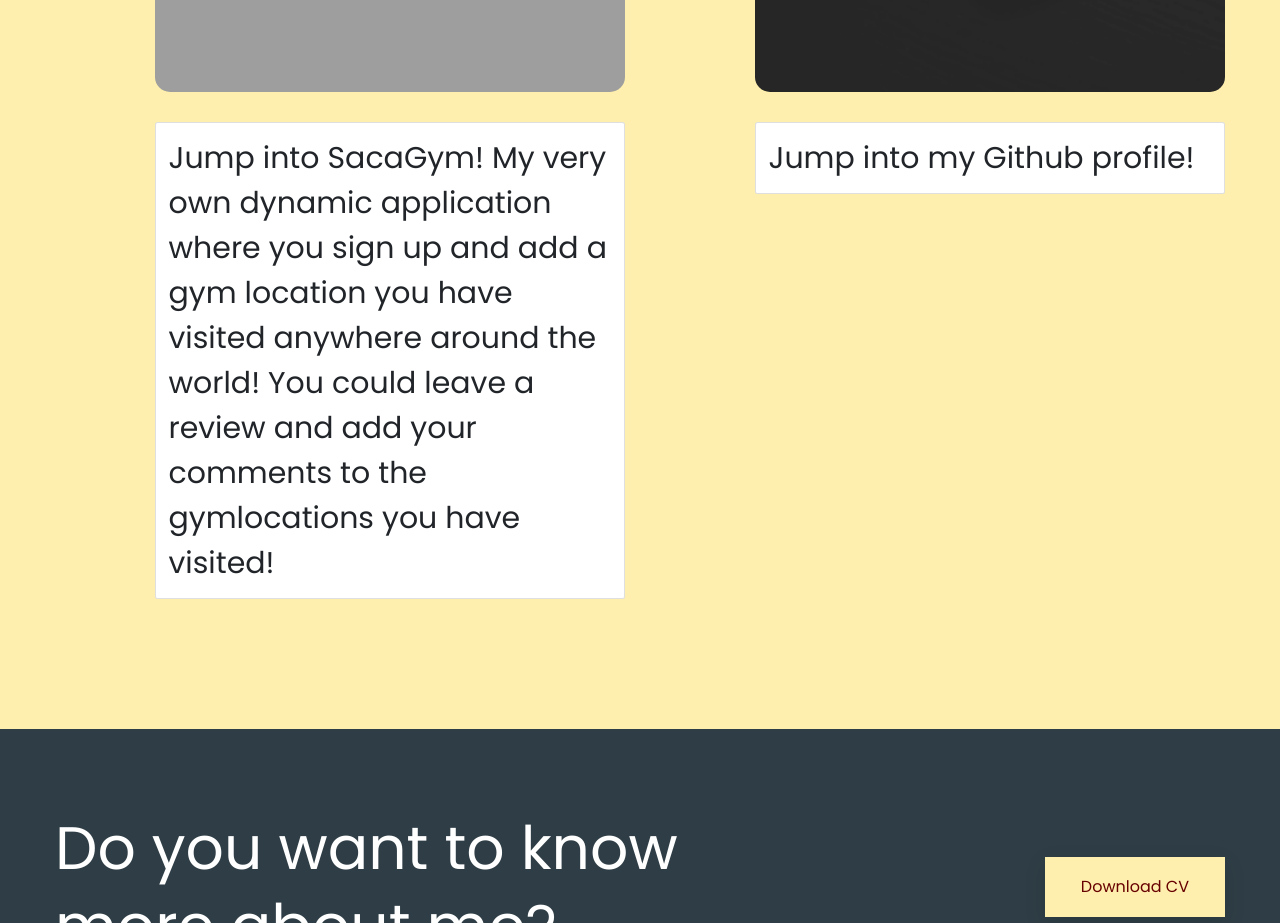
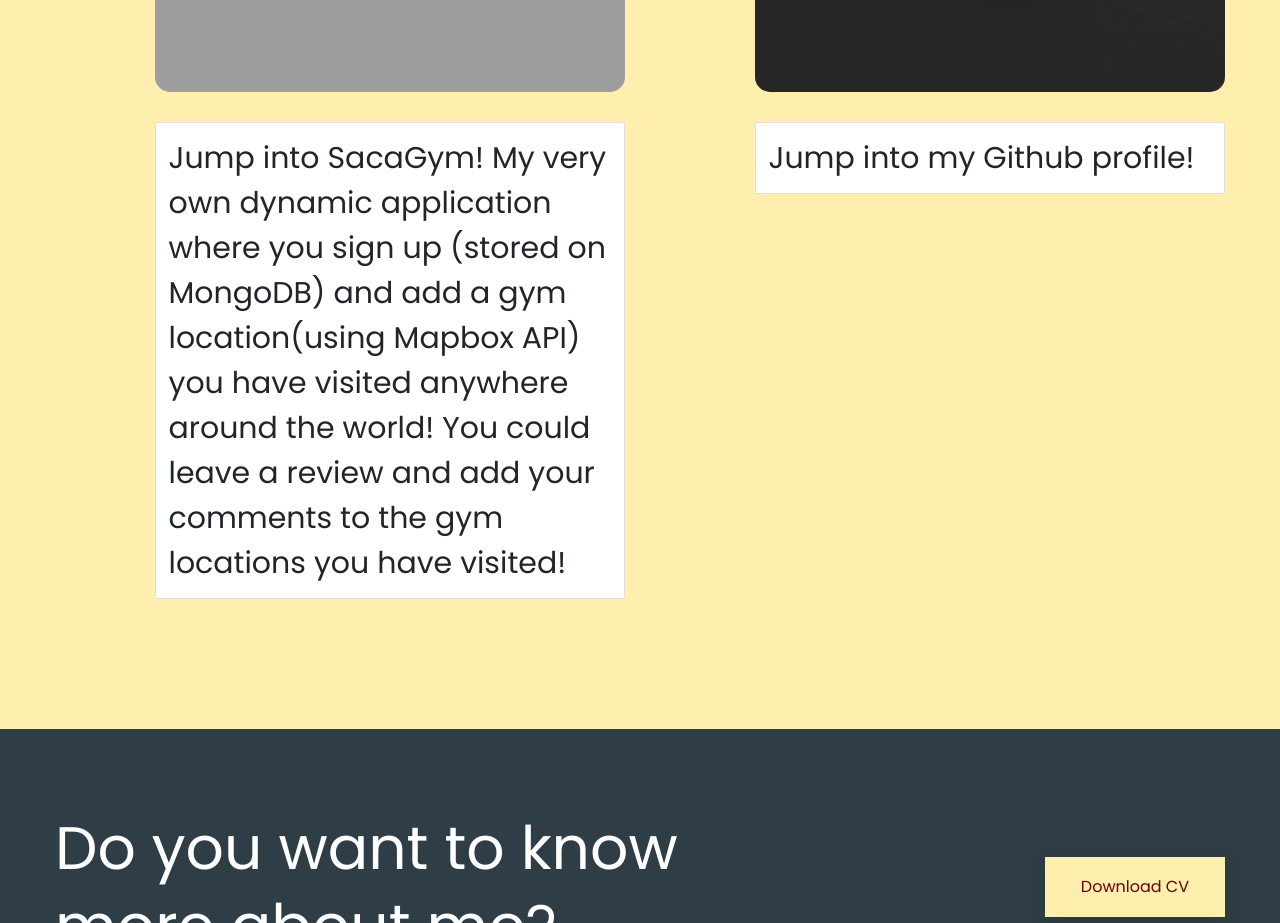
Before and after one commit to andrepared/live, a plain HTML site: page index.html in a window 1280 px wide. Shown: the part 4480-5403 px from the top of the page. Drawn offline with Linux system fonts and the light colour scheme; grey boxes are pictures that could not be loaded.

Commit message:
More Updates on index.html

```diff
--- a/index.html
+++ b/index.html
@@ -255,7 +255,7 @@
                     </a>
                         <div class="card">
                         <div class="card-body">
-                            Jump into SacaGym! My very own dynamic application where you sign up and add a gym location you have visited anywhere around the world! You could leave a review and add your comments to the gymlocations you have visited!
+                            Jump into SacaGym! My very own dynamic application where you sign up (stored on MongoDB) and add a gym location(using Mapbox API) you have visited anywhere around the world! You could leave a review and add your comments to the gym locations you have visited!
                         </div>
                         </div>
                     </div>
```
